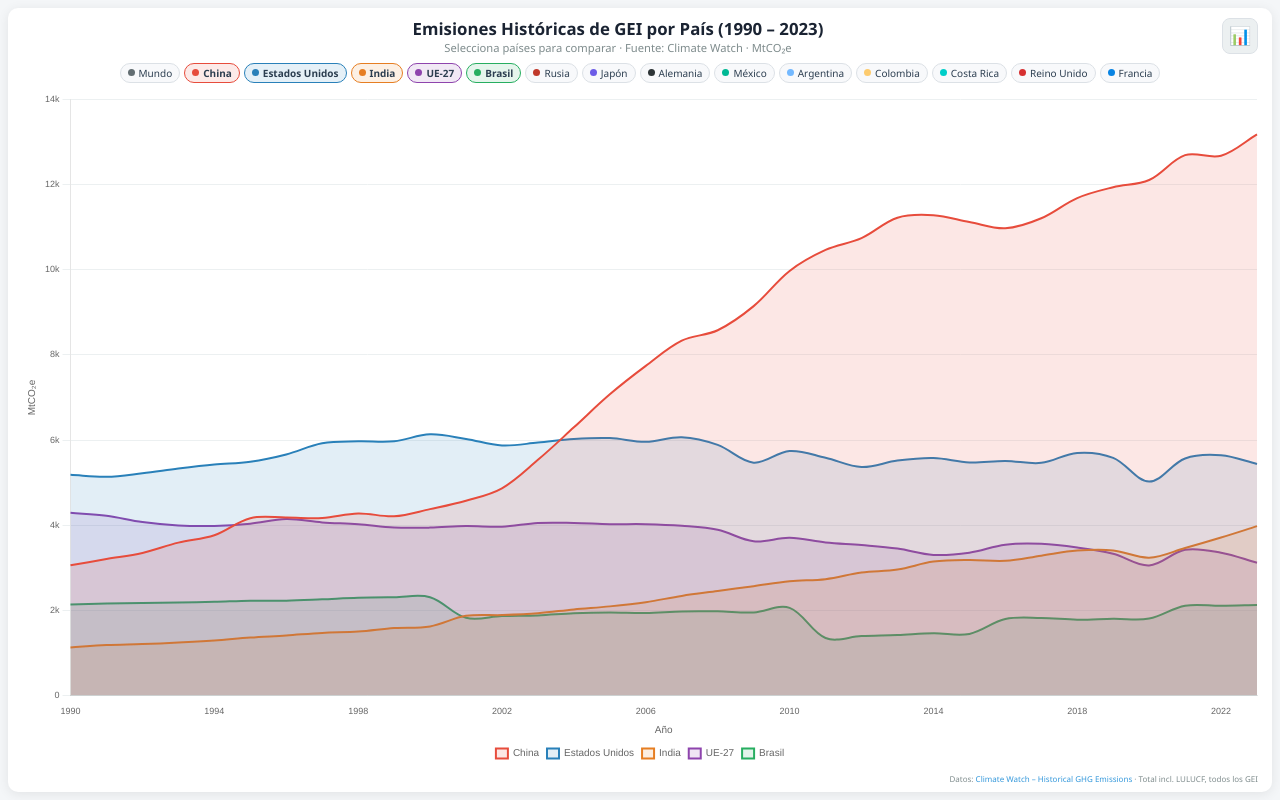
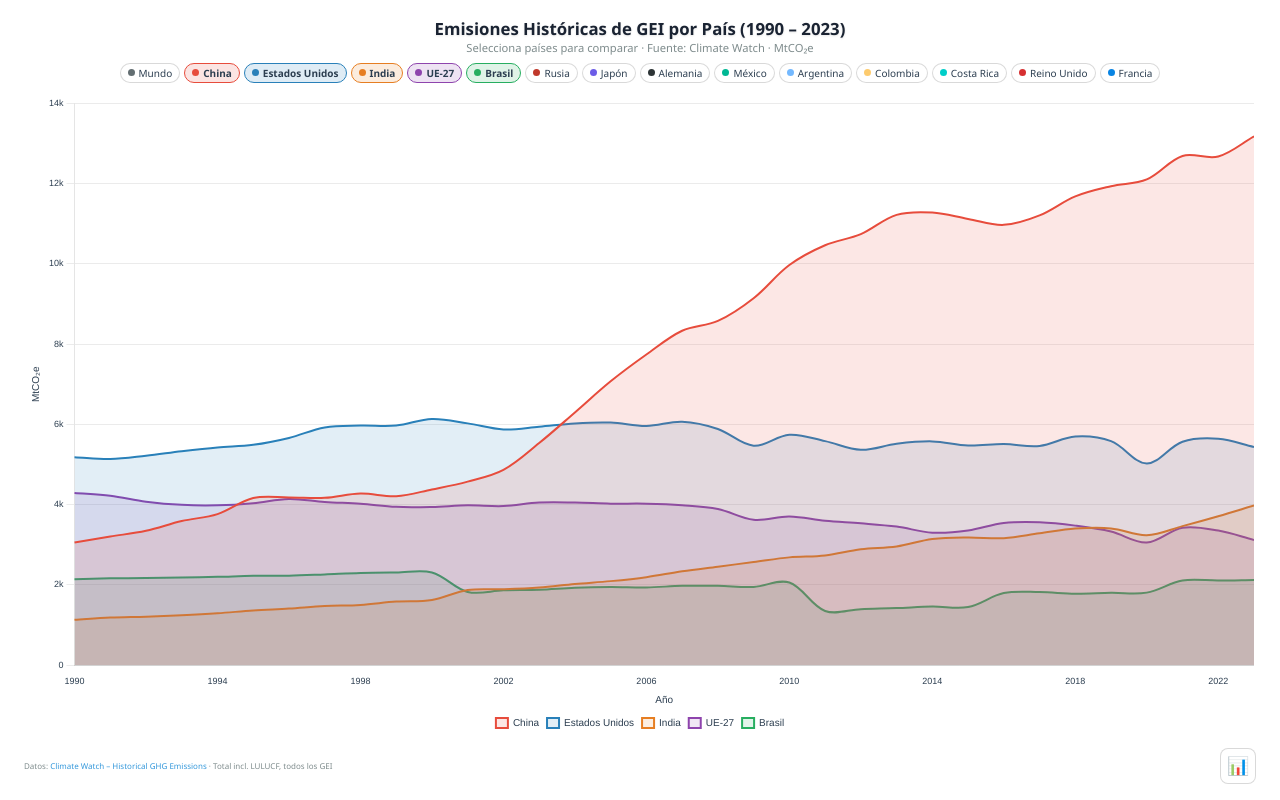
Before and after one commit to TACODEMONxd/Portafolio, a website: page insumos para storymap/Graficos interactivos.html in a window 1280 px wide. Drawn offline with nearby package versions, Linux system fonts and the light colour scheme.

Commit message:
Update Graficos interactivos.html

```diff
--- a/insumos para storymap/Graficos interactivos.html
+++ b/insumos para storymap/Graficos interactivos.html
@@ -3,10 +3,9 @@
 <head>
     <meta charset="UTF-8">
     <meta name="viewport" content="width=device-width, initial-scale=1.0, viewport-fit=cover">
-    <title>Comparativa Histórica de Emisiones - Líneas / Barras</title>
+    <title>Comparativa Histórica de Emisiones - Transparente</title>
     <script src="https://cdn.jsdelivr.net/npm/chart.js"></script>
     <style>
-        /* Reset total para evitar scroll */
         *, *::before, *::after {
             box-sizing: border-box;
             margin: 0;
@@ -16,18 +15,16 @@
         :root {
             --primary-color: #1a2332;
             --accent: #3498db;
-            --bg: #f4f6f8;
-            --card-bg: #ffffff;
             --text: #2c3e50;
             --text-muted: #7f8c8d;
             --radius: 10px;
-            --btn-bg: #ecf0f1;
-            --btn-hover: #dfe6e9;
+            --btn-bg: rgba(255, 255, 255, 0.85);
+            --btn-hover: rgba(255, 255, 255, 1);
         }
 
         html, body {
             font-family: 'Segoe UI', system-ui, -apple-system, sans-serif;
-            background: var(--bg);
+            background: transparent;
             color: var(--text);
             width: 100%;
             height: 100%;
@@ -44,11 +41,10 @@
             height: 100%;
         }
 
-        /* ── widget que ocupa todo el contenedor ── */
+        /* Widget sin fondo (transparente) */
         .widget {
-            background: var(--card-bg);
+            background: transparent;
             border-radius: var(--radius);
-            box-shadow: 0 2px 12px rgba(0,0,0,.08);
             width: 100%;
             height: 100%;
             display: flex;
@@ -58,37 +54,118 @@
             overflow: hidden;
         }
 
-        /* ── header con botón de cambio ── */
+        /* Header solo con texto */
         .header {
             flex: 0 0 auto;
-            display: flex;
-            justify-content: space-between;
-            align-items: flex-start;
-            gap: 8px;
-        }
-        .header-text {
-            flex: 1;
             text-align: center;
         }
-        .header-text h2 {
+        .header h2 {
             font-size: clamp(0.9rem, 2.1vh, 1.2rem);
             font-weight: 700;
             color: var(--primary-color);
             line-height: 1.25;
+            text-shadow: 0 1px 3px rgba(255, 255, 255, 0.8), 0 1px 2px rgba(0, 0, 0, 0.15);
         }
-        .header-text p {
+        .header p {
             font-size: clamp(0.6rem, 1.4vh, 0.78rem);
             color: var(--text-muted);
             margin-top: 1px;
+            text-shadow: 0 1px 2px rgba(255, 255, 255, 0.9);
         }
 
-        /* Botón de cambio de gráfico (minimalista) */
+        /* Controles (chips) */
+        .controls {
+            flex: 0 0 auto;
+            display: flex;
+            flex-wrap: wrap;
+            gap: 4px;
+            justify-content: center;
+            align-content: flex-start;
+            max-height: 22%;
+            overflow-y: auto;
+            padding: 2px 0;
+            scrollbar-width: thin;
+        }
+        .controls::-webkit-scrollbar { height: 4px; width: 4px; }
+        .controls::-webkit-scrollbar-thumb { background: rgba(0, 0, 0, 0.2); border-radius: 4px; }
+
+        .chip {
+            display: inline-flex;
+            align-items: center;
+            gap: 4px;
+            padding: 2px 7px;
+            border-radius: 20px;
+            font-size: clamp(0.55rem, 1.25vh, 0.72rem);
+            cursor: pointer;
+            border: 1.5px solid rgba(0, 0, 0, 0.15);
+            background: rgba(255, 255, 255, 0.75);
+            backdrop-filter: blur(4px);
+            transition: all .2s ease;
+            user-select: none;
+            white-space: nowrap;
+        }
+        .chip:hover { background: rgba(255, 255, 255, 0.95); }
+        .chip.active {
+            border-color: var(--chip-color, var(--accent));
+            background: color-mix(in srgb, var(--chip-color, var(--accent)) 15%, white);
+            font-weight: 600;
+        }
+        .chip .dot {
+            width: 7px;
+            height: 7px;
+            border-radius: 50%;
+            background: var(--chip-color, var(--accent));
+            flex-shrink: 0;
+        }
+        .chip input { display: none; }
+
+        /* Gráfico */
+        .chart-wrap {
+            flex: 1 1 auto;
+            position: relative;
+            width: 100%;
+            min-height: 0;
+            height: 100%;
+            /* Fondo sutil para que el gráfico se lea bien sin tapar el story map */
+            background: rgba(255, 255, 255, 0.35);
+            backdrop-filter: blur(4px);
+            border-radius: 8px;
+            padding: 4px;
+        }
+        .chart-wrap canvas {
+            position: absolute;
+            inset: 4px;
+            width: calc(100% - 8px) !important;
+            height: calc(100% - 8px) !important;
+            display: block;
+        }
+
+        /* Pie: fuente + botón de cambio */
+        .footer {
+            flex: 0 0 auto;
+            display: flex;
+            justify-content: space-between;
+            align-items: center;
+            gap: 8px;
+            padding: 0 2px;
+        }
+        .source {
+            text-align: left;
+            font-size: clamp(0.45rem, 1vh, 0.62rem);
+            color: var(--text-muted);
+            line-height: 1.2;
+            flex: 1;
+            text-shadow: 0 1px 2px rgba(255, 255, 255, 0.9);
+        }
+        .source a { color: var(--accent); text-decoration: none; }
+
         .chart-toggle {
             flex: 0 0 auto;
             width: clamp(32px, 4.5vh, 40px);
             height: clamp(32px, 4.5vh, 40px);
-            border: 1.5px solid #dce1e6;
+            border: 1.5px solid rgba(0, 0, 0, 0.15);
             background: var(--btn-bg);
+            backdrop-filter: blur(4px);
             border-radius: 8px;
             cursor: pointer;
             display: flex;
@@ -107,89 +184,19 @@
             transform: scale(0.95);
         }
 
-        /* ── controles (chips) ── */
-        .controls {
-            flex: 0 0 auto;
-            display: flex;
-            flex-wrap: wrap;
-            gap: 4px;
-            justify-content: center;
-            align-content: flex-start;
-            max-height: 22%;
-            overflow-y: auto;
-            padding: 2px 0;
-            scrollbar-width: thin;
-        }
-        .controls::-webkit-scrollbar { height: 4px; width: 4px; }
-        .controls::-webkit-scrollbar-thumb { background: #ccc; border-radius: 4px; }
-
-        .chip {
-            display: inline-flex;
-            align-items: center;
-            gap: 4px;
-            padding: 2px 7px;
-            border-radius: 20px;
-            font-size: clamp(0.55rem, 1.25vh, 0.72rem);
-            cursor: pointer;
-            border: 1.5px solid #dce1e6;
-            background: #f8f9fb;
-            transition: all .2s ease;
-            user-select: none;
-            white-space: nowrap;
-        }
-        .chip:hover { background: #eaecf0; }
-        .chip.active {
-            border-color: var(--chip-color, var(--accent));
-            background: color-mix(in srgb, var(--chip-color, var(--accent)) 12%, white);
-            font-weight: 600;
-        }
-        .chip .dot {
-            width: 7px;
-            height: 7px;
-            border-radius: 50%;
-            background: var(--chip-color, var(--accent));
-            flex-shrink: 0;
-        }
-        .chip input { display: none; }
-
-        /* ── gráfico que ocupa el espacio restante ── */
-        .chart-wrap {
-            flex: 1 1 auto;
-            position: relative;
-            width: 100%;
-            min-height: 0;
-            height: 100%;
-        }
-        .chart-wrap canvas {
-            position: absolute;
-            inset: 0;
-            width: 100% !important;
-            height: 100% !important;
-            display: block;
-        }
-
-        /* ── fuente ── */
-        .source {
-            flex: 0 0 auto;
-            text-align: right;
-            font-size: clamp(0.45rem, 1vh, 0.62rem);
-            color: var(--text-muted);
-            line-height: 1.2;
-        }
-        .source a { color: var(--accent); text-decoration: none; }
-
-        /* ── ajustes para pantallas muy pequeñas ── */
+        /* Responsive */
         @media (max-width: 520px) {
             body { padding: 4px; }
             .widget { padding: 6px 6px 4px; gap: 4px; }
-            .header-text h2 { font-size: clamp(0.8rem, 2.4vh, 0.95rem); }
-            .header-text p { display: none; }
+            .header h2 { font-size: clamp(0.8rem, 2.4vh, 0.95rem); }
+            .header p { display: none; }
             .chip { font-size: clamp(0.5rem, 1.4vh, 0.65rem); padding: 2px 5px; }
+            .footer { flex-direction: column; align-items: flex-start; gap: 4px; }
         }
 
         @media (max-height: 400px) {
-            .header-text h2 { font-size: 0.85rem; }
-            .header-text p { display: none; }
+            .header h2 { font-size: 0.85rem; }
+            .header p { display: none; }
             .controls { max-height: 28%; }
             .chip { font-size: 0.55rem; padding: 1px 4px; }
             .chart-toggle { width: 28px; height: 28px; font-size: 0.9rem; }
@@ -200,11 +207,8 @@
 
 <div class="widget">
     <div class="header">
-        <div class="header-text">
         <h2>Emisiones Históricas de GEI por País (1990 – 2023)</h2>
         <p>Selecciona países para comparar · Fuente: Climate Watch · MtCO₂e</p>
-        </div>
-        <button class="chart-toggle" id="chartToggle" title="Cambiar a gráfico de barras">📊</button>
     </div>
 
     <div class="controls" id="controls"></div>
@@ -213,16 +217,15 @@
         <canvas id="chart"></canvas>
     </div>
 
+    <div class="footer">
         <div class="source">
             Datos: <a href="https://www.climatewatchdata.org" target="_blank" rel="noopener">Climate Watch – Historical GHG Emissions</a> · Total incl. LULUCF, todos los GEI
+        </div>
+        <button class="chart-toggle" id="chartToggle" title="Cambiar a gráfico de barras">📊</button>
     </div>
 </div>
 
 <script>
-// ═══════════════════════════════════════════════
-//  DATOS ESTÁTICOS  –  Climate Watch (MtCO₂e)
-//  Años: 1990 → 2023   (34 puntos)
-// ═══════════════════════════════════════════════
 const YEARS = [1990,1991,1992,1993,1994,1995,1996,1997,1998,1999,2000,2001,2002,2003,2004,2005,2006,2007,2008,2009,2010,2011,2012,2013,2014,2015,2016,2017,2018,2019,2020,2021,2022,2023];
 
 const COUNTRIES = {
@@ -288,10 +291,8 @@ const COUNTRIES = {
   }
 };
 
-// Países activos por defecto
 const active = new Set(["China","Estados Unidos","India","UE-27","Brasil"]);
 
-// ── Crear chips ──
 const controlsEl = document.getElementById("controls");
 Object.entries(COUNTRIES).forEach(([name, info]) => {
     const label = document.createElement("label");
@@ -314,9 +315,8 @@ Object.entries(COUNTRIES).forEach(([name, info]) => {
     controlsEl.appendChild(label);
 });
 
-// ── Chart.js ──
 const ctx = document.getElementById("chart").getContext("2d");
-let chartType = "line"; // Tipo actual: "line" o "bar"
+let chartType = "line";
 
 function buildDatasets() {
     return [...active].map(name => ({
@@ -329,7 +329,6 @@ function buildDatasets() {
         pointHitRadius: 8,
         tension: 0.35,
         fill: chartType === "line",
-        // Para barras, agrupamos por año; para líneas, las mostramos como series
         barPercentage: 0.9,
         categoryPercentage: 0.8
     }));
@@ -350,7 +349,8 @@ const chart = new Chart(ctx, {
                 labels: {
                     boxWidth: 12,
                     padding: 8,
-                    font: { size: 10 }
+                    font: { size: 10 },
+                    color: '#2c3e50'
                 }
             },
             tooltip: {
@@ -370,18 +370,20 @@ const chart = new Chart(ctx, {
         scales: {
             y: {
                 beginAtZero: true,
-                grid: { color: "#ecf0f1" },
-                title: { display: true, text: "MtCO₂e", font: { size: 10 } },
+                grid: { color: "rgba(0, 0, 0, 0.08)" },
+                title: { display: true, text: "MtCO₂e", font: { size: 10 }, color: '#2c3e50' },
                 ticks: {
                     font: { size: 9 },
+                    color: '#2c3e50',
                     callback: v => v >= 1000 ? (v/1000).toFixed(0) + "k" : v
                 }
             },
             x: {
                 grid: { display: false },
-                title: { display: true, text: "Año", font: { size: 10 } },
+                title: { display: true, text: "Año", font: { size: 10 }, color: '#2c3e50' },
                 ticks: {
                     font: { size: 9 },
+                    color: '#2c3e50',
                     maxRotation: 45,
                     autoSkip: true,
                     maxTicksLimit: 10
@@ -391,35 +393,17 @@ const chart = new Chart(ctx, {
     }
 });
 
-// ── Lógica para cambiar entre línea y barra ──
 const toggleBtn = document.getElementById("chartToggle");
 
 toggleBtn.addEventListener("click", () => {
     chartType = chartType === "line" ? "bar" : "line";
     chart.config.type = chartType;
-
-    // Actualizar datasets (colores de fondo y fill)
     chart.data.datasets = buildDatasets();
-
-    // Ajustar opciones específicas para barras (apiladas o no)
-    if (chartType === "bar") {
     chart.options.scales.x.stacked = false;
     chart.options.scales.y.stacked = false;
     chart.options.plugins.tooltip.mode = "index";
     chart.options.plugins.tooltip.intersect = false;
-        // Las barras agrupadas por año se ven mejor con más separación
-        chart.options.scales.x.barPercentage = 0.9;
-        chart.options.scales.x.categoryPercentage = 0.8;
-    } else {
-        chart.options.scales.x.stacked = false;
-        chart.options.scales.y.stacked = false;
-        chart.options.plugins.tooltip.mode = "index";
-        chart.options.plugins.tooltip.intersect = false;
-    }
-
     chart.update();
-
-    // Cambiar icono del botón
     toggleBtn.textContent = chartType === "line" ? "📊" : "📈";
     toggleBtn.title = chartType === "line" ? "Cambiar a gráfico de barras" : "Cambiar a gráfico de líneas";
 });
@@ -429,7 +413,6 @@ function redraw() {
     chart.update();
 }
 
-// ── Redimensionado suave ──
 let resizeTimeout;
 window.addEventListener("resize", () => {
     clearTimeout(resizeTimeout);
```
Lines whose indentation alone changed are shown as unchanged.
